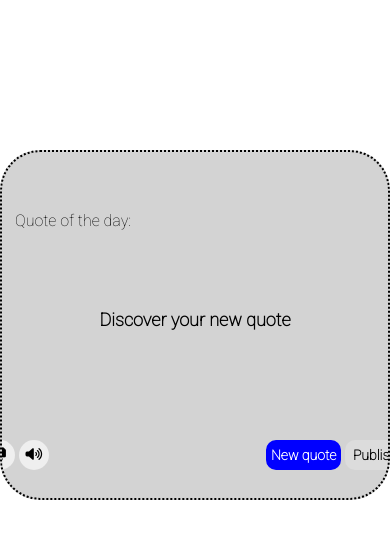
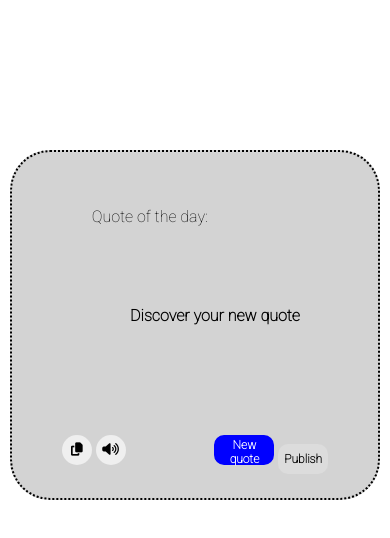
Before and after one commit to Edmuna/quote-generator, a plain HTML site: page index.html in a window 390 px wide. Drawn offline with Linux system fonts and the light colour scheme.

Commit message:
Update style.css

```diff
--- a/style.css
+++ b/style.css
@@ -45,20 +45,21 @@ body {
   margin: 20px;
   font-size: 18px;
   font-weight: bold;
-  height: 100px;
+  max-height: 100px;
   width: 400px;
   /* overflow: auto; */
   display: flex;
   align-items: center;
   justify-content: center;
-  max-height: 400px;
+  /* border: 2px solid black; */
 }
 
 .quote-text {
   text-align: center;
-  max-height: 400px;
+  max-height: 200px;
   padding: 10px;
   margin: 10px;
+  overflow-y: auto;
 }
 
 .author-div {
@@ -141,3 +142,39 @@ body {
   opacity: 1;
   visibility: visible;
 }
+
+@media only screen and (max-width: 768px) {
+  .main {
+    width: 90%;
+  }
+
+  .quote-area {
+    width: 100%;
+    max-width: 400px;
+  }
+}
+
+@media only screen and (max-width: 480px) {
+  .main {
+    width: 95%;
+  }
+
+  .quote-area {
+    width: 100%;
+    max-width: 300px;
+  }
+
+  .quote-text {
+    font-size: 16px;
+  }
+
+  .new-quote {
+    width: 60px;
+    font-size: 12px;
+  }
+
+  .publish-btn {
+    width: 50px;
+    font-size: 12px;
+  }
+}
```
